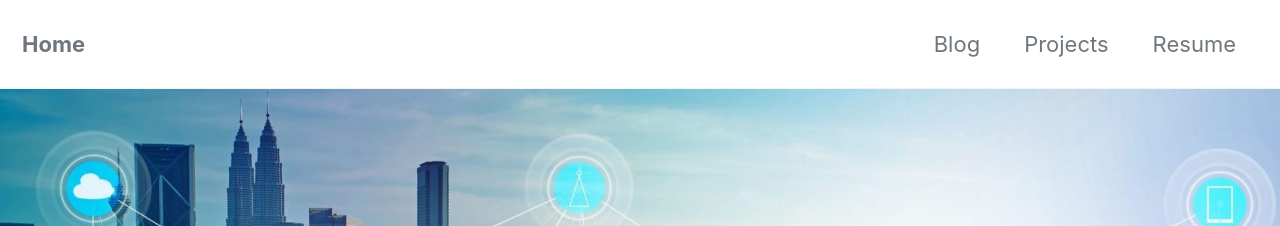
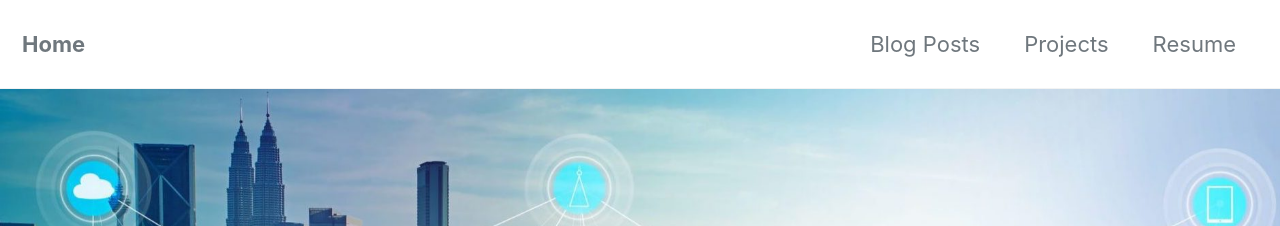
Before and after one commit to AsimMazin/Asimmazin.github.io, a Jekyll site: the page built from index.md, in a window 1280 px wide and 900 px high. Shown: the top 226 px of the window. Built offline with Jekyll 4.4.1, drawn with Linux system fonts in a browser that asks for light colours; cached includes are drawn as plain includes; nearby versions of some CDN libraries.

Commit message:
New Modifications

```diff
--- a/_data/navigation.yml
+++ b/_data/navigation.yml
@@ -1,6 +1,6 @@
 # main links
 main:
-  - title: "Blog"
+  - title: "Blog Posts"
     url: /blog/
   - title: "Projects"
     url: /projects/
```
